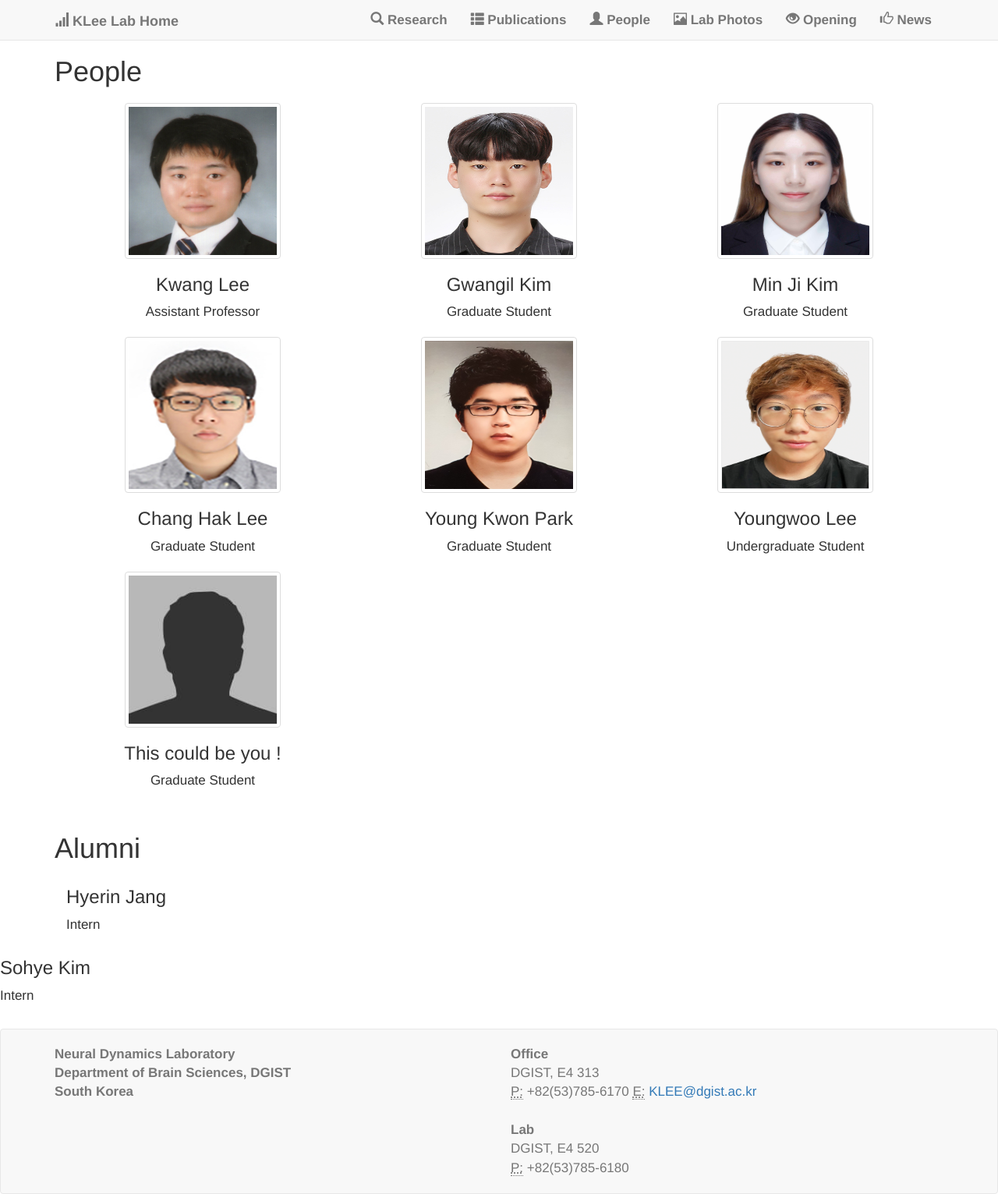
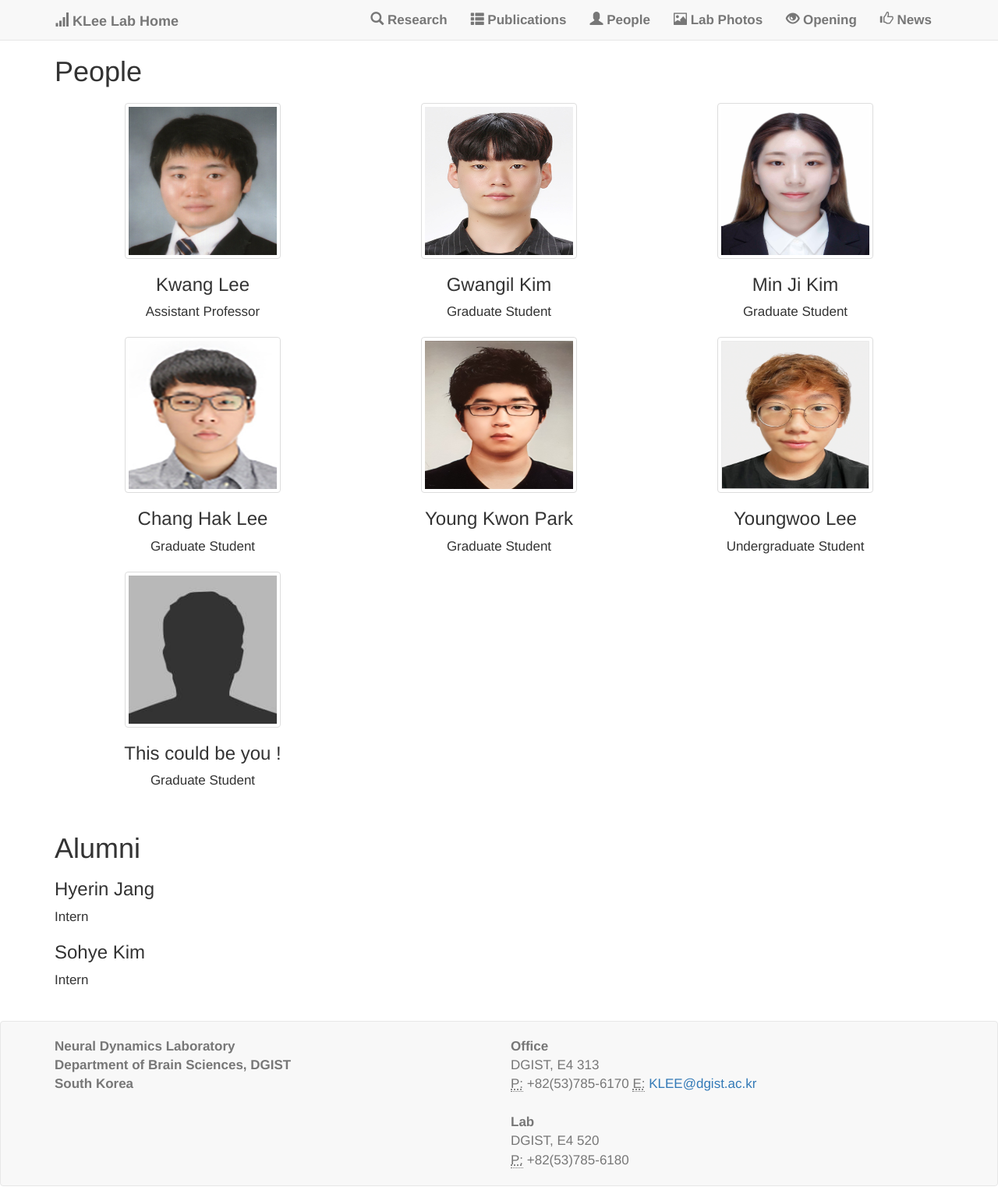
Before and after one commit to kleelab/kleelab.github.io, a Jekyll site: the page built from people.html, in a window 1280 px wide. Shown: the whole page at 78% size. Built offline with Jekyll 4.4.1, drawn with Linux system fonts in a browser that asks for light colours; nearby versions of some CDN libraries; a style sheet for code colours, icons or effects is not loaded.

Commit message:
Update people.html

```diff
--- a/people.html
+++ b/people.html
@@ -18,26 +18,24 @@ layout: default
         </div>
 
         {% endfor %}
-    </div>
+      </div>
 
     <br>
 
-
       <div class="container">
 
+        <h1 class="alumni">Alumni</h1>
+       {% for person in site.data.alumni %}
 
-        <h1 class="alumni">Alumni</h1>
-
-         <div class="col-sm-8">
-        {% for person in site.data.alumni %}
+         <div align="left">
 
            <h3 class="person-role">{{ person.name }}</h3>
            <p class="person-role">{{ person.role }} </p>
          </div>
-        </div>
 
         {% endfor %}
+      </div>
 
 
-    </div>
+
 </div>
```
